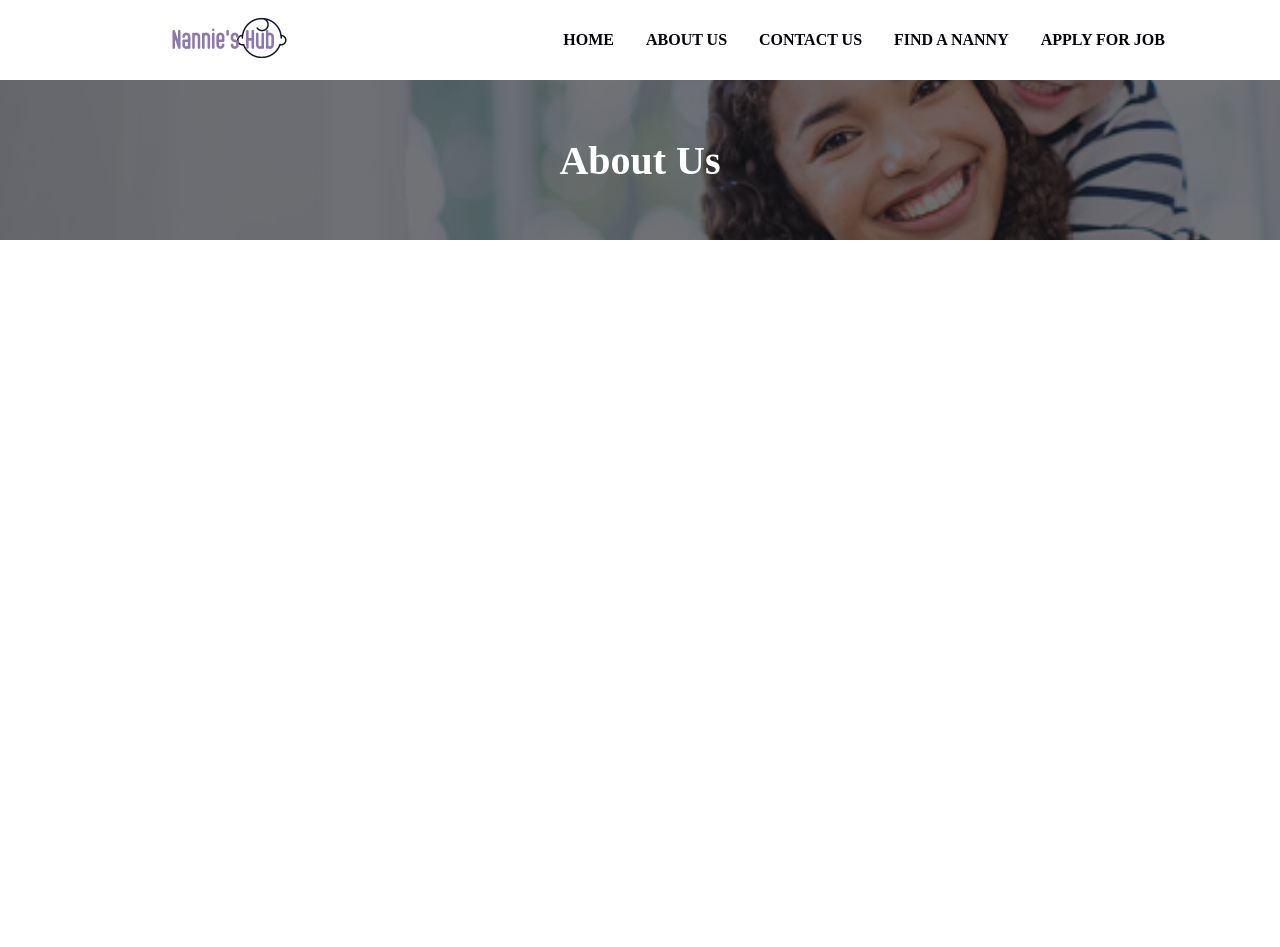
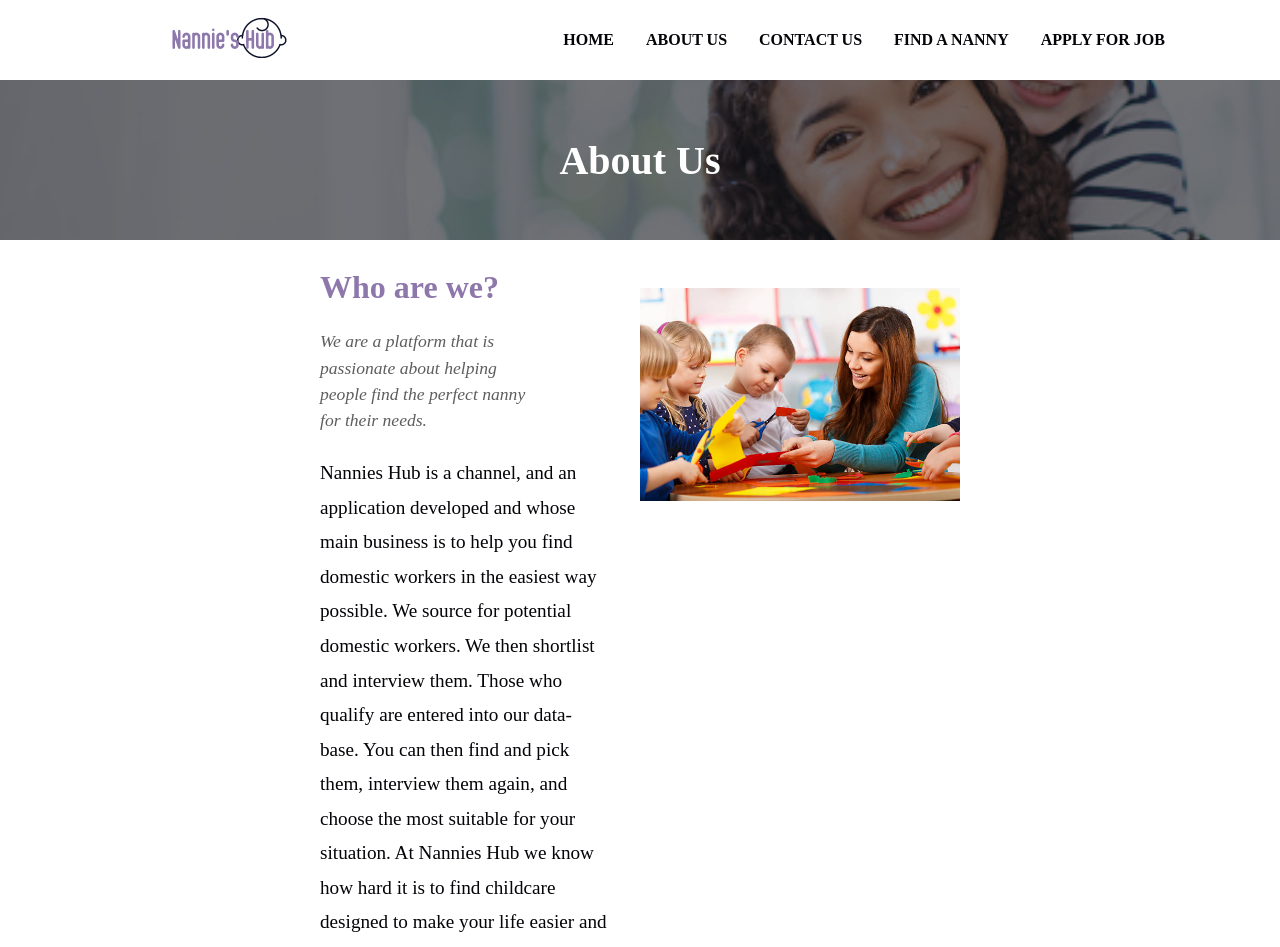
Before and after one commit to gbrowns/nannysHUB, a React (Create React App) app in the folder client/: page /about-us in a window 1280 px wide. Shown: the top 947 px of the page. Before the commit the page ends 800 px from the top, so only its background shows below. Built offline with nearby package versions, Linux system fonts and the light colour scheme.

Commit message:
add implentation and styles for about page

```diff
--- a/client/src/scss/App.scss
+++ b/client/src/scss/App.scss
@@ -323,7 +323,6 @@ footer{
             margin: 1rem 20rem;
             .card{
                 width: calc(100% / 3 - 1rem);
-                border: 1px solid #ccc;
                 margin: .5rem;
                 padding: 1rem;
                 display: flex;
@@ -494,6 +493,55 @@ footer{
                 transition: all .5s ease-in-out;
             }
 
+        }
+    }
+
+}
+
+//about page styles
+.about-page{
+    position: relative;
+    .about-content{
+        display: flex;
+        flex-direction: row;
+        margin: 1rem 20rem;
+        .left{
+            flex: 1;
+            display: flex;
+            flex-direction: column;
+            h3{
+                font-size: 2rem;
+                font-family: $headingText2;
+                color: $themeColor;
+                padding: .8rem 0;
+            }
+            span{
+                font-size: 1.1rem;
+                font-family: $bodyText1;
+                color: rgba(0, 0, 0, 0.637);
+                padding: .6rem 0;
+                font-style: italic;
+                width: 70%;
+                line-height: 1.5;
+            }
+            p{
+                font-size: 1.2rem;
+                font-family: $bodyText4;
+                color: $primaryColor;
+                padding: .8rem 0;
+                line-height: 1.8;
+                width: 90%;
+            }
+
+
+        }
+        .right{
+            flex: 1;
+            img{
+                width: 100%;
+                margin: 2rem 0;
+                object-fit: cover;
+            }
         }
     }
 
--- a/client/src/views/About.js
+++ b/client/src/views/About.js
@@ -1,11 +1,44 @@
 import React from 'react'
 import Banner from '../components/Banner';
+import Footer from '../components/Footer';
 
 function About() {
   return (
     <div className="about-page">
         <Banner title="About Us" image={require('../images/nanny1.jpeg')}/>
+        <div className="about-content">
+            <div className="left">
+                <h3>Who are we?</h3>
+                <span>
+                    We are a platform that is passionate about helping people find the perfect nanny for their needs.
+                </span>
+                <p>
 
+                    Nannies Hub is a channel, and an application developed and whose main business is to help you find domestic workers in the easiest way possible.  We source for potential domestic workers. We then shortlist and interview them.  Those who qualify are entered into our data-base.  You can then find and pick them, interview them again, and choose the most suitable for your situation.
+
+                    At Nannies Hub we know how hard it is to find childcare designed to make your life easier and give you more peace of mind. Our site is designed to be an easy to use tool that will enable you to find the right child carer, when you require one.
+
+                    Nannies HUb believes that the right fit is the most important thing. The platform helps you to find talented people to help you and your family in your day-to-day activities.
+
+                </p>
+                <p>
+                    To find the right fit we have to understand your familys unique personality and match it with the right candidates.
+
+                    Whether you are looking for a nanny, babysitter or house- help, with our interactive and easy to use website, we can help you get reliable child-carers.
+
+                    With our database of applicants, we can provide house-helps for full-time and part-time, live-in or live-out jobs, emergency situation nannies (e.g. When your house help fails to turn up on Sunday evening or even Monday morning and you are reporting to work), experienced mother helpers and babysitters.
+
+                    You will also find useful information and advice on hiring a child carer within our site.
+
+                    Our site is completely free to preview, so you can search out possible child carers before you contact us. If you find someone that you would like to get in touch with, you are welcome to contact us for more details.
+                </p>
+
+            </div>
+            <div className="right">
+                <img src={require('../images/nanny5.jpeg')} alt="nanny" width="100px" />
+            </div>
+        </div>
+        <Footer />
     </div>
   )
 }
```
